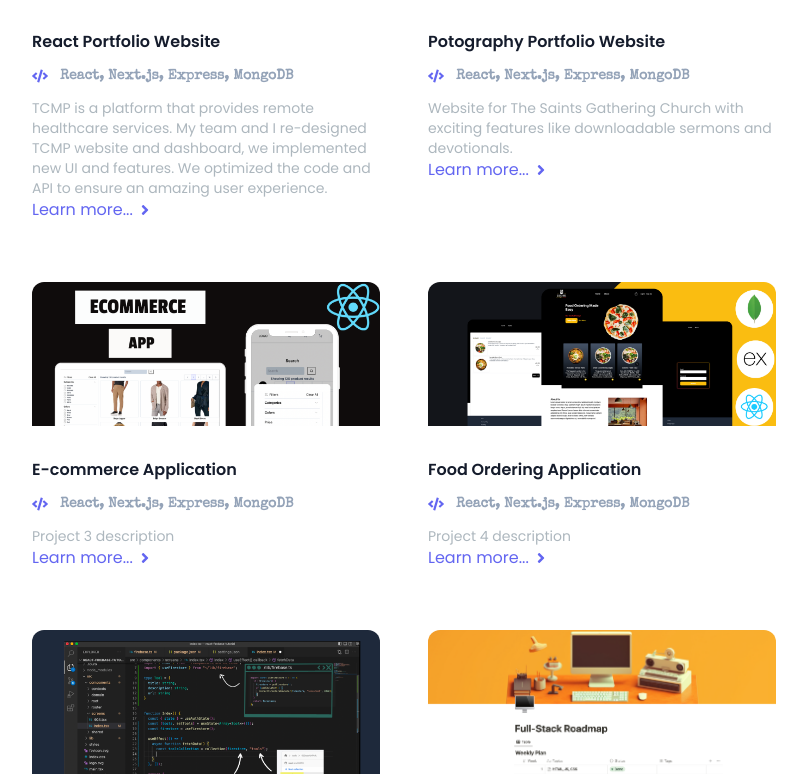
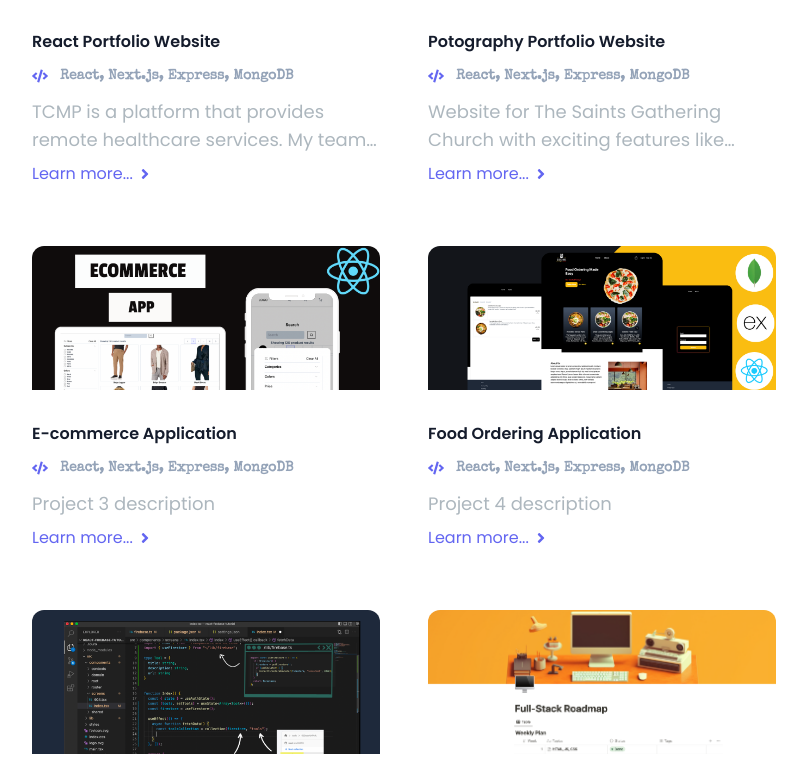
Before and after one commit to tchamp295/portfolio, a Next.js app: page / in a window 1280 px wide. Shown: the part 2540-3316 px from the top of the page, without its empty margins (236-1043 px from the left). Built offline with nearby package versions, Linux system fonts and the light colour scheme; a web font is replaced by a local one.

Commit message:
refining ui

```diff
--- a/src/components/ProjectCard.jsx
+++ b/src/components/ProjectCard.jsx
@@ -39,8 +39,8 @@ const ProjectCard = ({
           <FaCode className="text-indigo-500 mr-1" />
           <div className="text-slate-400 font-textt font-semibold text-sm">{stacks.join(", ")}</div>
         </div>
-        <p className="text-[#ADB7BE] text-sm">{description}</p>
-        <Link className="flex items-center text-indigo-500 hover:text-indigo-700 transition-colors duration-300" href={"/work/1"}>
+        <p className="text-[#ADB7BE] text-sm md:text-lg line-clamp-2">{description}</p>
+        <Link className="flex items-center mt-2 text-indigo-500 hover:text-indigo-700 transition-colors duration-300" href={"/work/1"}>
          Learn more... <FaAngleRight className="ml-1" />
         </Link>
       </div>
```
